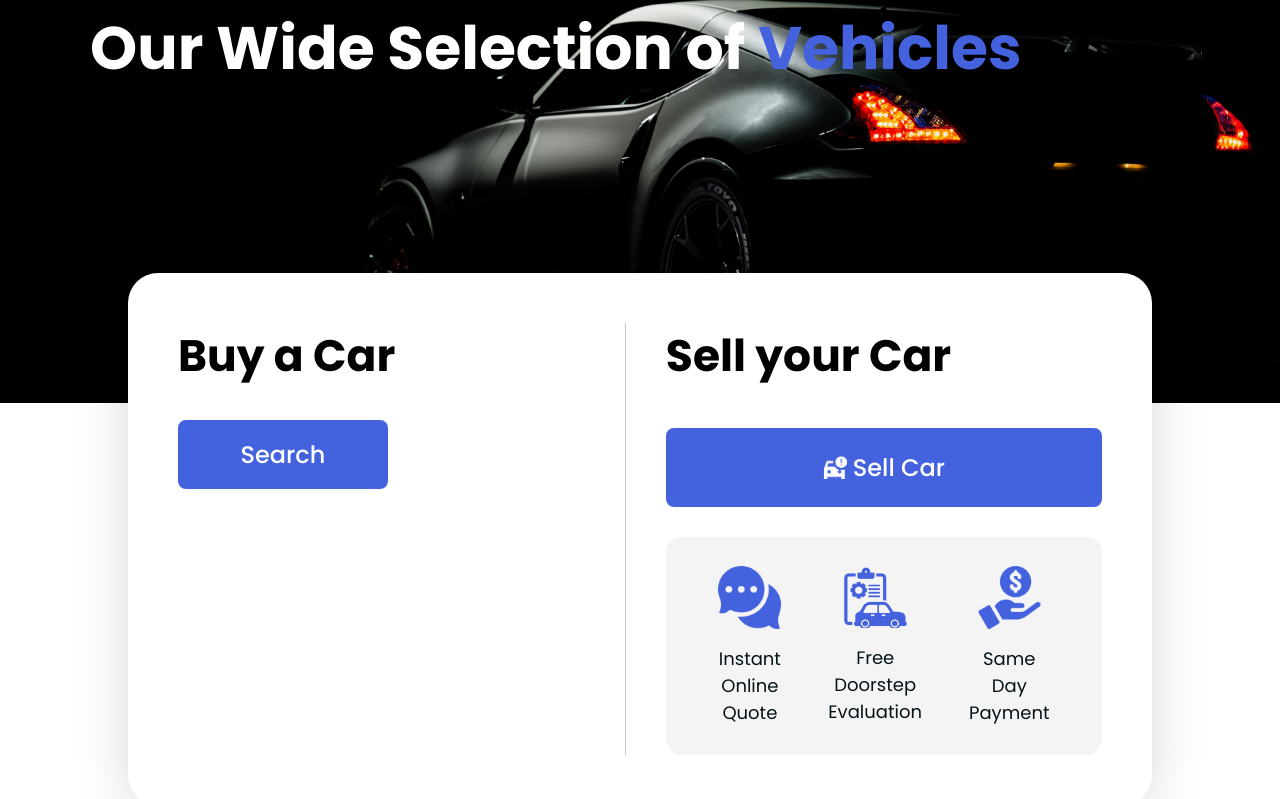
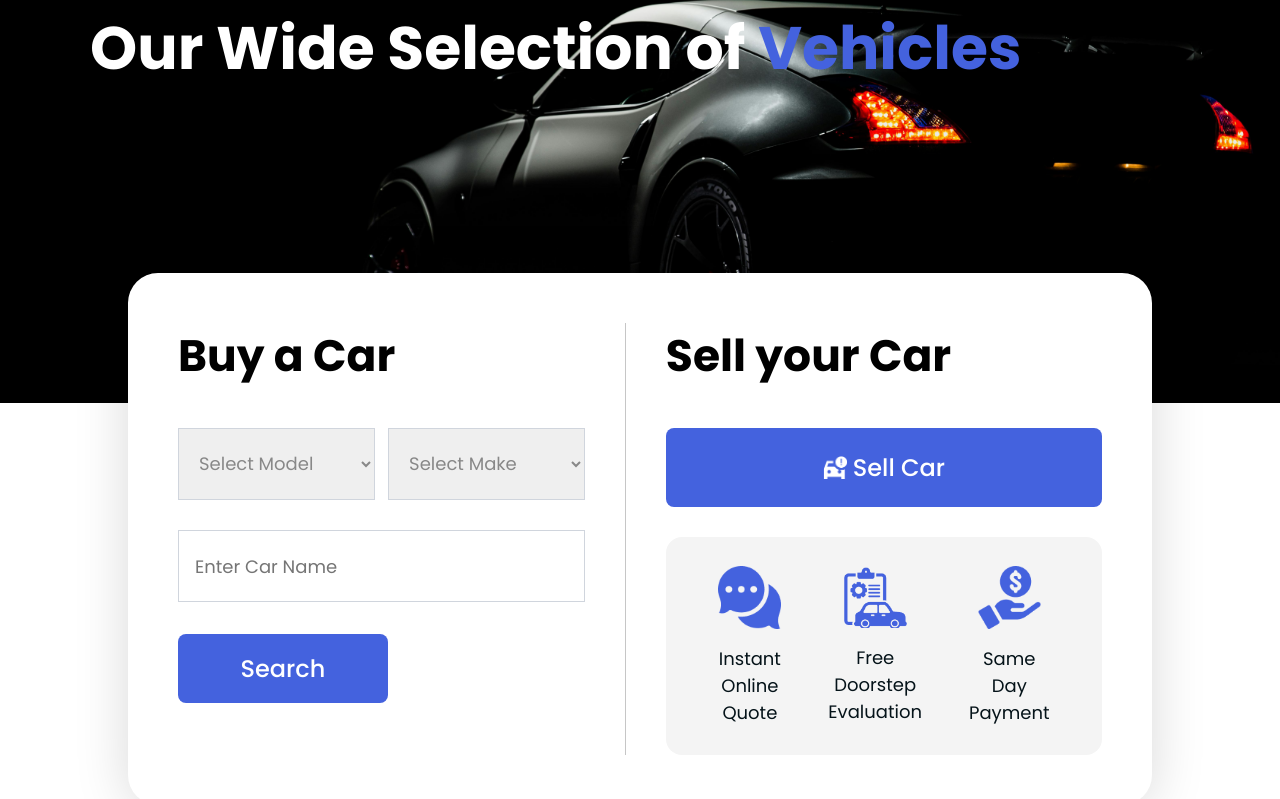
Before and after one commit to piyushprajpti/buycar-frontend, a React (Create React App) app: page / in a window 1280 px wide. Shown: the part 397-1196 px from the top of the page. Built offline with nearby package versions, Linux system fonts and the light colour scheme.

Commit message:
some-minor-changes

```diff
--- /dev/null
+++ b/src/components/selection-field/SelectionField.js
@@ -0,0 +1,18 @@
+import React from 'react'
+import style from "./selectionField.module.scss"
+
+export default function SelectionField({
+   options
+}) {
+   return (
+      <select className={style["container"]} name={options[0]} key={options[0]}>
+
+         {
+            options.map((option) => (
+               <option key={option} value={option}>{option}</option>
+            ))
+         }
+
+      </select>
+   )
+}
--- /dev/null
+++ b/src/components/selection-field/selectionField.module.scss
@@ -0,0 +1,7 @@
+.container {
+   width: 100%;
+   padding: 21.5px 16px;
+   border: 1px solid var(--selection-border-gray);
+   font-size: 1.125rem;
+   color: var(--input-field-font-color);
+}
--- a/src/components/theme/colors.scss
+++ b/src/components/theme/colors.scss
@@ -12,4 +12,6 @@
   --specs-price-black: #605D67;
   --specs-price-gray: #929292;
   --newest-model-back: #F1F1F1;
+  --selection-border-gray: #D0D5DD;
+  --input-field-font-color: #888888;
 }
--- a/src/screens/landingPage/components/trade-car-section/TradeCarSection.js
+++ b/src/screens/landingPage/components/trade-car-section/TradeCarSection.js
@@ -2,6 +2,7 @@ import React from 'react'
 import style from "./tradeCarSection.module.scss"
 import { ActionButton } from '../../../../components/buttons/Buttons'
 import { R } from "../../../../constants/resources"
+import SelectionField from '../../../../components/selection-field/SelectionField'
 
 export default function TradeCarSection() {
    return (
@@ -12,6 +13,23 @@ export default function TradeCarSection() {
 
                <p className={style["header"]}>Buy a Car</p>
 
+               <div className={style["selection-field-wrapper"]}>
+                  <SelectionField
+                     options={["Select Model", "2024", "2023", "2022", "2021", "2020"]}
+                  />
+
+                  <p style={{width: "30.5px"}}></p>
+
+                  <SelectionField
+                     options={["Select Make", "2024", "2023", "2022", "2021", "2020"]}
+                  />
+               </div>
+
+               <input
+                  className={style["name-input-field"]}
+                  placeholder={"Enter Car Name"}
+               />
+
                <ActionButton name={"Search"} fontSize={"1.5rem"} fontWeight={"500"} paddingValues={"17px 62.5px"} margin={"32px 0"} />
             </div>
 
@@ -20,7 +38,7 @@ export default function TradeCarSection() {
             <div className={style["sell-car-wrapper"]}>
                <p className={style["header"]}>Sell your Car</p>
 
-               <ActionButton name={"Sell Car"} leadingIcon={R.ic_sell_car} leadingIconWidth={"24px"} textMargin={"0 0 0 6px"} paddingValues={"22px 0"} width={"100%"} fontSize={"1.5rem"} fontWeight={"500"} margin={"40px 0 30px 0"} />
+               <ActionButton name={"Sell Car"} leadingIcon={R.ic_sell_car} leadingIconWidth={"24px"} textMargin={"0 0 0 6px"} paddingValues={"22px 0"} width={"100%"} fontSize={"1.5rem"} fontWeight={"500"} margin={"0 0 30px 0"} />
 
                <div className={style["tag-container"]}>
 
--- a/src/screens/landingPage/components/trade-car-section/tradeCarSection.module.scss
+++ b/src/screens/landingPage/components/trade-car-section/tradeCarSection.module.scss
@@ -22,6 +22,20 @@
 .header {
    font-weight: 700;
    font-size: 2.75rem;
+   padding-bottom: 40px;
+}
+
+.selection-field-wrapper {
+   display: flex;
+}
+
+.name-input-field {
+   width: 100%;
+   padding: 21.5px 16px;
+   border: 1px solid var(--selection-border-gray);
+   margin-top: 30px;
+   font-size: 1.125rem;
+   color: var(--input-field-font-color);
 }
 
 .divider {
```
Also changed, not shown: src/components/input-field/InputField.js (deleted, +0 -9 lines), src/components/input-field/inputField.module.scss (deleted).
